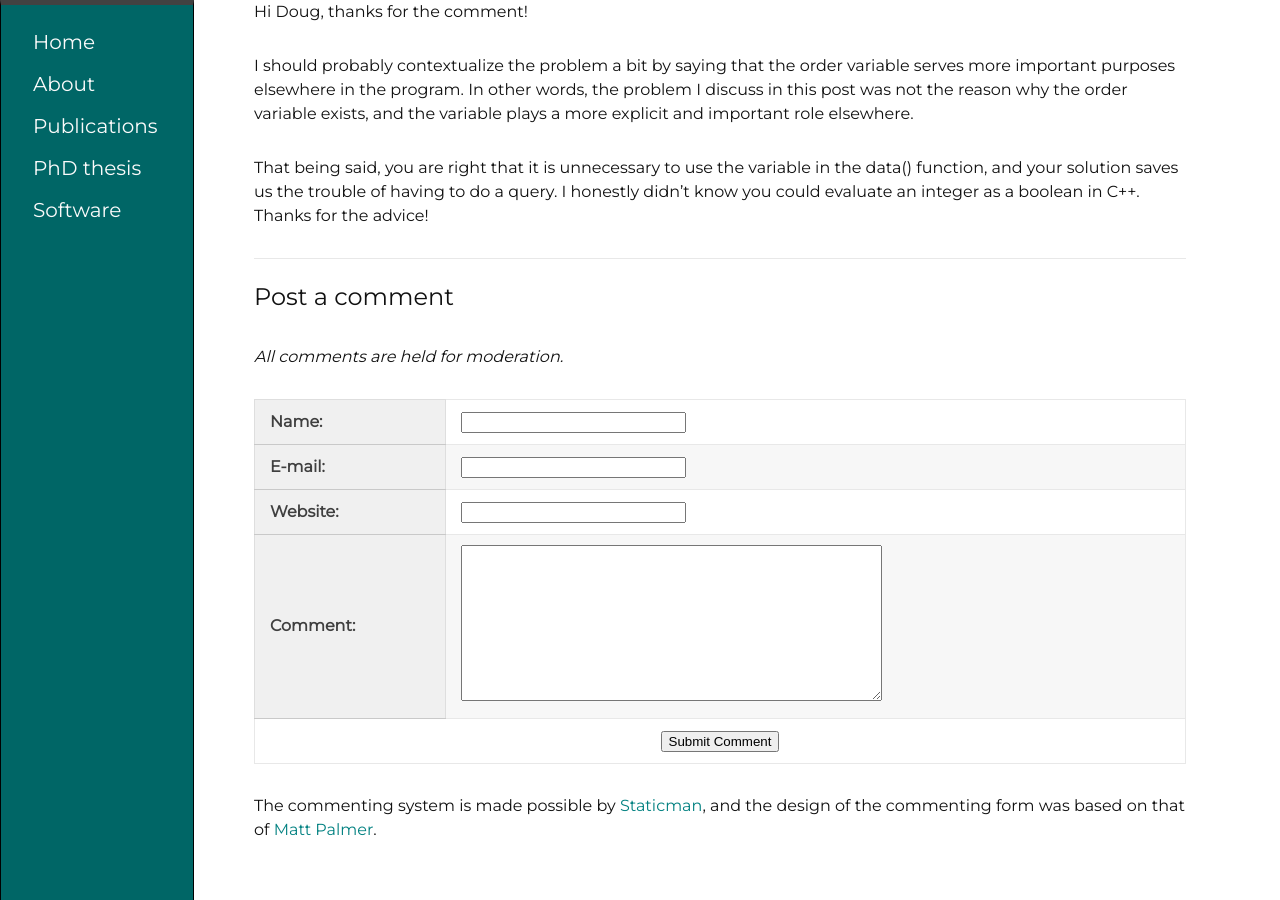
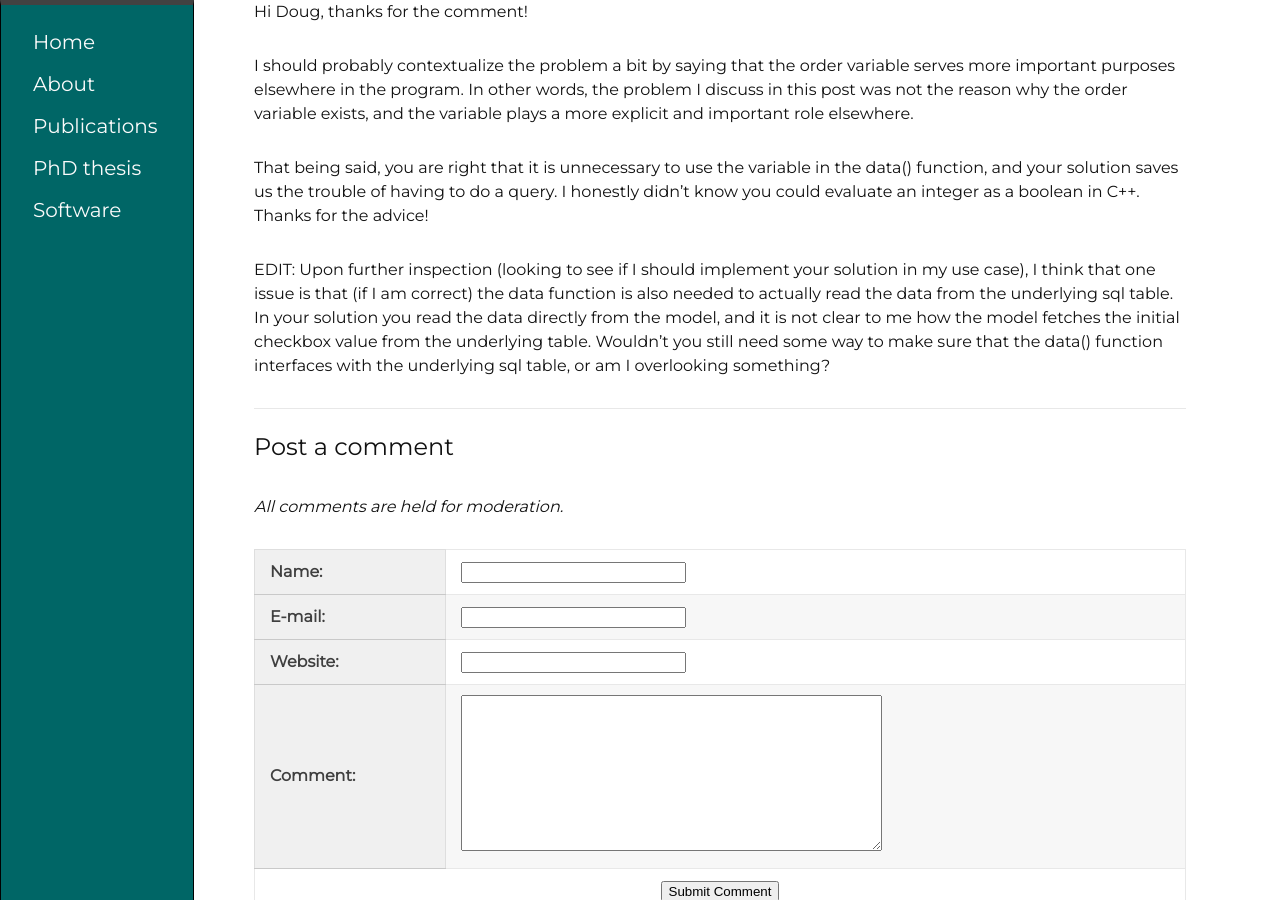
Before and after one commit to WouterSpekkink/WouterSpekkink.github.io_old, a Jekyll site: the page built from _posts/2018-01-19-qsltablemodels-booleans-and-check-boxes.md, in a window 1280 px wide and 900 px high, scrolled down 10547 px. Built offline with Jekyll 4.4.1, drawn with Linux system fonts in a browser that asks for light colours.

Commit message:
Edited my comment.

```diff
--- a/_data/comments/entry1560067543834.yml
+++ b/_data/comments/entry1560067543834.yml
@@ -4,5 +4,5 @@
 name: Wouter Spekkink
 email: cdec69ebb0ebce28f8d5f93a0a1791a3
 url: ''
-message: "Hi Doug, thanks for the comment!\r\n\r\nI should probably contextualize the problem a bit by saying that the order variable serves more important purposes elsewhere in the program. In other words, the problem I discuss in this post was not the reason why the order variable exists, and the variable plays a more explicit and important role elsewhere. \r\n\r\nThat being said, you are right that it is unnecessary to use the variable in the data() function, and your solution saves us the trouble of having to do a query. I honestly didn't know you could evaluate an integer as a boolean in C++. Thanks for the advice!"
+message: "Hi Doug, thanks for the comment!\r\n\r\nI should probably contextualize the problem a bit by saying that the order variable serves more important purposes elsewhere in the program. In other words, the problem I discuss in this post was not the reason why the order variable exists, and the variable plays a more explicit and important role elsewhere. \r\n\r\nThat being said, you are right that it is unnecessary to use the variable in the data() function, and your solution saves us the trouble of having to do a query. I honestly didn't know you could evaluate an integer as a boolean in C++. Thanks for the advice! \r\n\r\nEDIT: Upon further inspection (looking to see if I should implement your solution in my use case), I think that one issue is that (if I am correct) the data function is also needed to actually read the data from the underlying sql table. In your solution you read the data directly from the model, and it is not clear to me how the model fetches the initial checkbox value from the underlying table. Wouldn't you still need some way to make sure that the data() function interfaces with the underlying sql table, or am I overlooking something?"
 date: 1560067543
```
